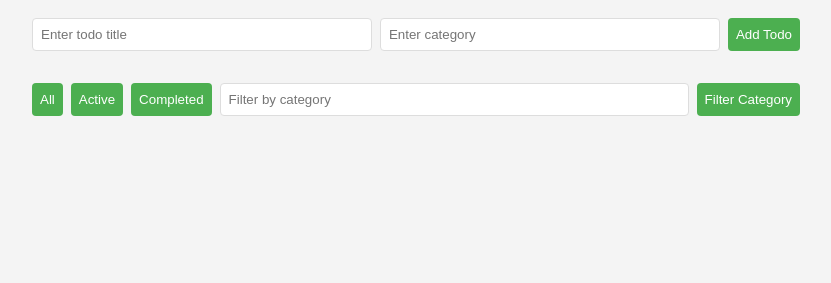
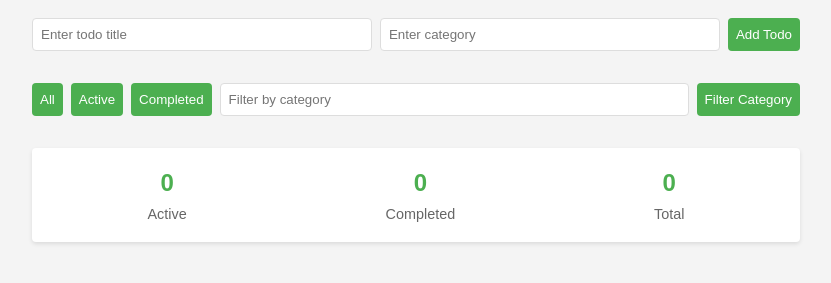
Before and after one commit to hxwillliam/esamino-git-onyemachi, a plain HTML site: page index.html in a window 1280 px wide. Shown: the part 113-396 px from the top of the page, without its empty margins (224-1055 px from the left). Drawn offline with Linux system fonts and the light colour scheme.

Commit message:
feat: aggiunta funzione updateStats

```diff
--- a/app.js
+++ b/app.js
@@ -38,6 +38,7 @@ const addTodo = (title, category) => {
     const newTodo = new Todo(title.trim(), category.trim());
     todos.push(newTodo);
     saveTodos();
+    updateStats();
     return newTodo;
 }
 
@@ -51,6 +52,7 @@ const deleteTodo = (id) => {
     const deletedTodo = todos[index];
     todos.splice(index, 1);
     saveTodos();
+    updateStats();
     return deletedTodo;
 }
 
@@ -63,6 +65,7 @@ const toggleComplete = (id) => {
 
     todo.completed = !todo.completed;
     saveTodos();
+    updateStats();
     return todo;
 }
 
@@ -140,6 +143,8 @@ function handleTodos(filterType = '', category = '') {
 
         todoList.appendChild(li);
     });
+
+    updateStats();
 }
 
 function startEdit(id) {
@@ -174,6 +179,27 @@ function filterByCategory() {
     }
 }
 
+function updateStats() {
+    const statsDiv = document.querySelector('.todo-stats');
+    const completed = todos.filter(todo => todo.completed).length;
+    const active = todos.length - completed;
+
+    statsDiv.innerHTML = `
+        <div class="stat-item">
+            <div class="stat-count">${active}</div>
+            <div class="stat-label">Active</div>
+        </div>
+        <div class="stat-item">
+            <div class="stat-count">${completed}</div>
+            <div class="stat-label">Completed</div>
+        </div>
+        <div class="stat-item">
+            <div class="stat-count">${todos.length}</div>
+            <div class="stat-label">Total</div>
+        </div>
+    `;
+}
+
 document.getElementById('todoForm').addEventListener('submit', (e) => {
     e.preventDefault();
     const title = document.getElementById('todoTitle').value;
--- a/index.html
+++ b/index.html
@@ -1,4 +1,3 @@
-
 <!DOCTYPE html>
 <html lang="en">
 <head>
@@ -25,6 +24,8 @@
             <button onclick="filterByCategory()">Filter Category</button>
         </div>
 
+        <div class="todo-stats"></div>
+
         <ul id="todoList"></ul>
     </div>
     <script src="app.js"></script>
--- a/styles.css
+++ b/styles.css
@@ -113,3 +113,28 @@ button:hover {
     gap: 1rem;
     align-items: center;
 }
+
+.todo-stats {
+    background: white;
+    padding: 1rem;
+    border-radius: 4px;
+    margin-bottom: 1rem;
+    display: flex;
+    justify-content: space-around;
+    box-shadow: 0 2px 4px rgba(0,0,0,0.1);
+}
+
+.stat-item {
+    text-align: center;
+}
+
+.stat-count {
+    font-size: 1.5rem;
+    font-weight: bold;
+    color: #4CAF50;
+}
+
+.stat-label {
+    color: #666;
+    font-size: 0.9rem;
+}
```
